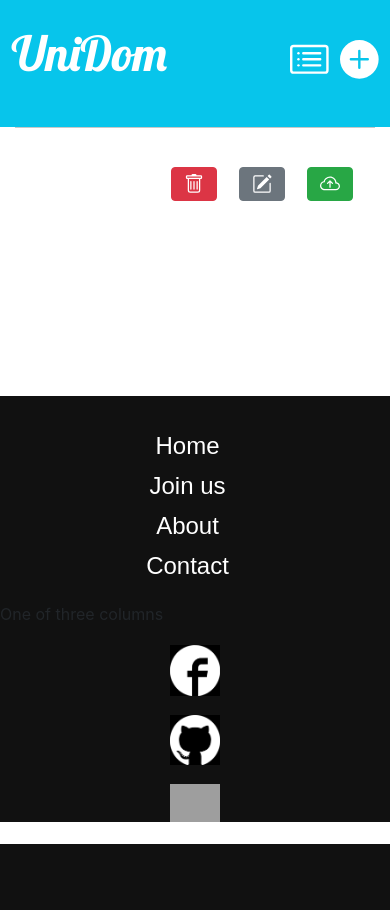
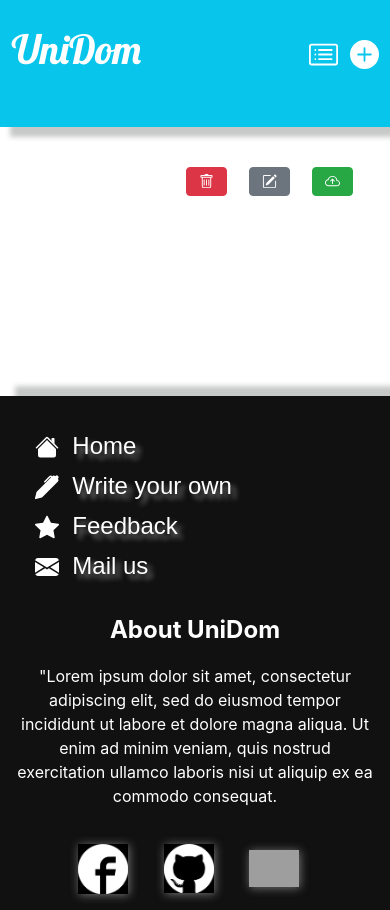
Before and after one commit to prakhar1144/my-first-blog, a Django app: template blog/templates/blog/post_detail.html in a window 390 px wide. Before the commit the page ends 844 px from the top, so only its background shows below. Run offline with Django 3.2, Linux system fonts and the light colour scheme; the template is opened without the code that fills it, so the values that code supplies are empty; the visitor is signed in with stand-in values (Sample User, id 1); parts of the project's set-up code (start-up, migrations or seed data) failed here and were passed over; some libraries are stand-ins or nearby versions; grey boxes are pictures that could not be loaded.

Commit message:
footer design changed and shadow effect enabled for mobile also

```diff
--- a/blog/static/css/blog.css
+++ b/blog/static/css/blog.css
@@ -16,7 +16,7 @@ body {
 
 .page-header h1, .page-header h1 a, .page-header h1 a:visited, .page-header h1 a:active {
     color: #ffffff;
-    font-size: 36pt;
+    font-size: 40px;
     text-decoration: none;
 }
 
@@ -37,7 +37,7 @@ h1, h2, h3, h4 {
 
 #publish, #edit, #remove {
     float: right;
-    font-size: 15pt;
+    font-size: 15px;
     margin-top: 40px;
     margin-right: 22px;
 }
@@ -52,7 +52,7 @@ h1, h2, h3, h4 {
 .top-menu, .top-menu:hover, .top-menu:visited {
     color: #ffffff;
     float: right;
-    font-size: 29pt;
+    font-size: 29px;
     padding-right: 3%;
     margin-top: 15px;
 }
@@ -119,14 +119,16 @@ footer{
 
 #col1  {
 
-    padding-right: 70px;
+    padding-left: 10px;
+    padding-right: 100px;
     padding-top: 30px;
 
 }
 
 #col1 ul li {
-    display: block;
-    text-align: center;
+    /*display: block;*/
+    list-style: none;
+    /*text-align: center;*/
 }
 
 #col1 ul li a{
@@ -146,22 +148,24 @@ footer{
 
 #col3 a {
 
-    display: block;
-    text-align: center;
-    /*position: center;*/
-    /*padding-left: 110px;*/
-    margin-top: 5%;
+    display: inline-block;
+    height: 60px;
+    /*background-color:red;*/
+
+   *//*padding-left: 110px;*/
+    /*margin-top: 15%;*/
 }
 
 #col3 a img {
 
-	width: 13%;
+	width: 50px;
 	/*height: 22%;*/
 
 
 }
 
-@media only screen and (min-width : 425px){
+/* In future if needed change he width to remove shadow effect for mobiles*/
+@media only screen and (min-width : 5px){
 
     .date , .post-content { text-shadow: 10px 5px 5px grey; }
     .post-title{ text-shadow: 10px 5px 8px grey;}
@@ -205,3 +209,6 @@ footer ul li a{
 	width: 100%;
 	margin: 10px;
 }*/
+
+/*
+html {font-size: calc(1em + 1vw)}*/
--- a/blog/templates/blog/base.html
+++ b/blog/templates/blog/base.html
@@ -38,25 +38,38 @@
         </div>
         <footer>
                 <div class="row">
-                    <div class="col-sm-3"  id="col1">
+                    <div class="col-sm"  id="col1">
                         <ul>
-                            <li><a href="#">Home</a></li>
-                            <li><a href="#">Join us</a></li>
-                            <li><a href="#">About</a></li>
-                            <li><a href="#">Contact</a></li>
+                            <li><a href="#"><svg width="1em" height="1em" viewBox="0 0 16 16" class="bi bi-house-fill" fill="currentColor" xmlns="http://www.w3.org/2000/svg">
+  <path fill-rule="evenodd" d="M8 3.293l6 6V13.5a1.5 1.5 0 0 1-1.5 1.5h-9A1.5 1.5 0 0 1 2 13.5V9.293l6-6zm5-.793V6l-2-2V2.5a.5.5 0 0 1 .5-.5h1a.5.5 0 0 1 .5.5z"/>
+  <path fill-rule="evenodd" d="M7.293 1.5a1 1 0 0 1 1.414 0l6.647 6.646a.5.5 0 0 1-.708.708L8 2.207 1.354 8.854a.5.5 0 1 1-.708-.708L7.293 1.5z"/>
+</svg>  &nbsp;Home</a></li>
+                            <li><a href="#"><svg width="1em" height="1em" viewBox="0 0 16 16" class="bi bi-pen-fill" fill="currentColor" xmlns="http://www.w3.org/2000/svg">
+  <path fill-rule="evenodd" d="M13.498.795l.149-.149a1.207 1.207 0 1 1 1.707 1.708l-.149.148a1.5 1.5 0 0 1-.059 2.059L4.854 14.854a.5.5 0 0 1-.233.131l-4 1a.5.5 0 0 1-.606-.606l1-4a.5.5 0 0 1 .131-.232l9.642-9.642a.5.5 0 0 0-.642.056L6.854 4.854a.5.5 0 1 1-.708-.708L9.44.854A1.5 1.5 0 0 1 11.5.796a1.5 1.5 0 0 1 1.998-.001z"/>
+</svg>  &nbsp;Write your own</a></li>
+                            <li><a href="#"><svg width="1em" height="1em" viewBox="0 0 16 16" class="bi bi-star-fill" fill="currentColor" xmlns="http://www.w3.org/2000/svg">
+  <path d="M3.612 15.443c-.386.198-.824-.149-.746-.592l.83-4.73L.173 6.765c-.329-.314-.158-.888.283-.95l4.898-.696L7.538.792c.197-.39.73-.39.927 0l2.184 4.327 4.898.696c.441.062.612.636.283.95l-3.523 3.356.83 4.73c.078.443-.36.79-.746.592L8 13.187l-4.389 2.256z"/>
+</svg>  &nbsp;Feedback</a></li>
+                            <li><a href="#"><svg width="1em" height="1em" viewBox="0 0 16 16" class="bi bi-envelope-fill" fill="currentColor" xmlns="http://www.w3.org/2000/svg">
+  <path fill-rule="evenodd" d="M.05 3.555A2 2 0 0 1 2 2h12a2 2 0 0 1 1.95 1.555L8 8.414.05 3.555zM0 4.697v7.104l5.803-3.558L0 4.697zM6.761 8.83l-6.57 4.027A2 2 0 0 0 2 14h12a2 2 0 0 0 1.808-1.144l-6.57-4.027L8 9.586l-1.239-.757zm3.436-.586L16 11.801V4.697l-5.803 3.546z"/>
+</svg>  &nbsp;Mail us</a></li>
                         </ul>
                     </div>
-                    <div class="col-sm-6"  id="col2">
-                        One of three columns
+
+                    <div class="col-sm"  id="col3">
+                        <div style="margin-top: 10px; padding-bottom:20px; " class="container">
+                            <p style="text-align: center; color: #fff; font-size: 18pt;"><strong>About UniDom</strong></p>
+                            <p style="text-align: center; color: #fff">"Lorem ipsum dolor sit amet, consectetur adipiscing elit, sed do eiusmod tempor incididunt ut labore et dolore
+                                magna aliqua. Ut enim ad minim veniam, quis nostrud exercitation ullamco laboris nisi ut aliquip ex ea commodo
+                                consequat.</p>
                         </div>
-                    <div class="col-sm-3"  id="col3">
-                        <a href="https://www.facebook.com/prakhar.pratyush.12">
+                            <a href="https://www.facebook.com/prakhar.pratyush.12" style="margin-left: 20%;">
                                 <img src="{% static 'blog/facebook.png' %}" >
                             </a>
-                        <a href="https://github.com/prakhar1144">
+                            <a href="https://github.com/prakhar1144" style="margin-left: 8%;">
                                 <img src="{% static 'blog/github.png' %}" >
                             </a>
-                        <a href="https://www.linkedin.com/in/prakhar-pratyush-9b93b2192/">
+                            <a href="https://www.linkedin.com/in/prakhar-pratyush-9b93b2192/" style="margin-left: 8%;">
                                 <img src="{% static 'blog/linkedin.png' %}" >
                             </a>
                     </div>
```
Lines whose indentation alone changed are shown as unchanged.
